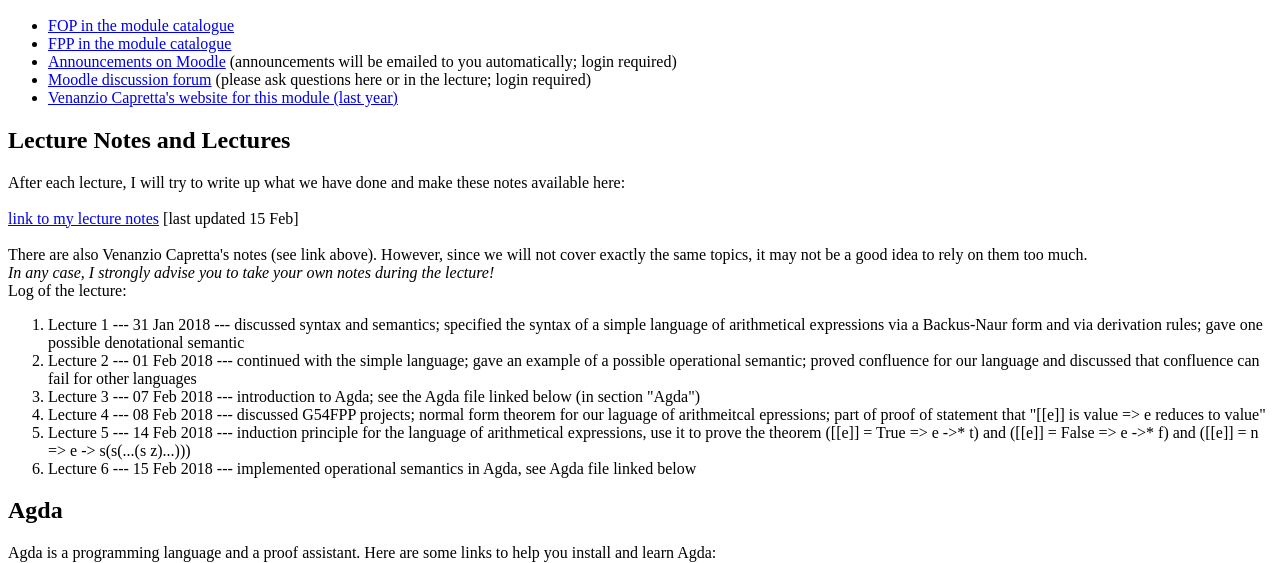
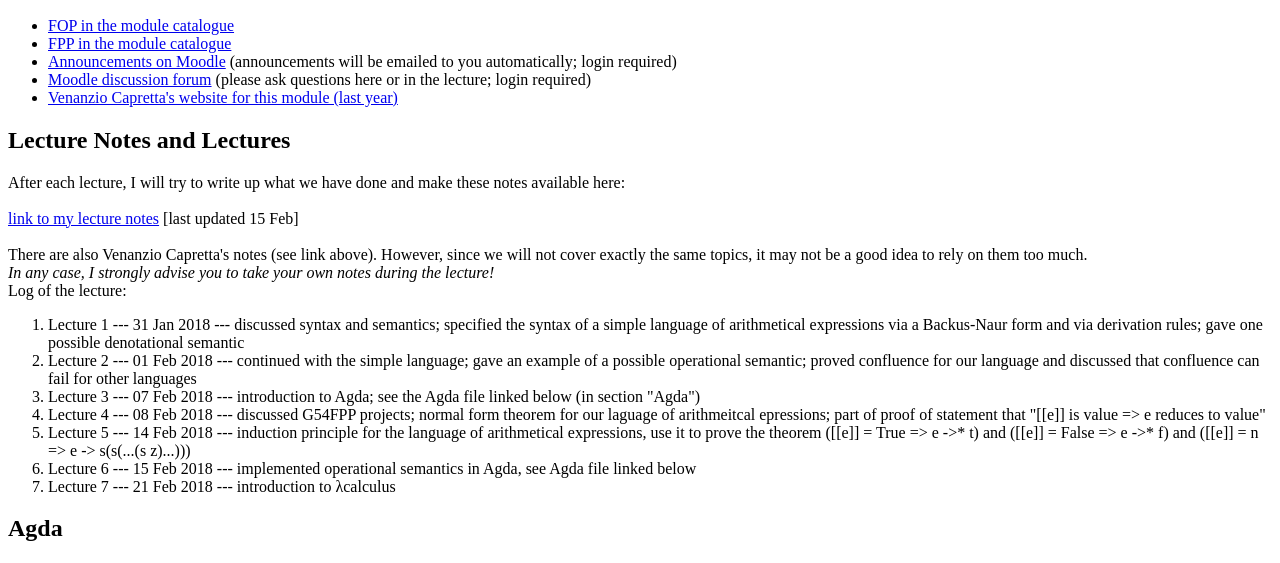
Before and after one commit to nicolaikraus/FOP2018, a plain HTML site: page index.html in a window 1280 px wide. Shown: the part 157-720 px from the top of the page. Drawn offline with Linux system fonts and the light colour scheme.

Commit message:
Update index.html
lecture 7

```diff
--- a/index.html
+++ b/index.html
@@ -63,6 +63,7 @@ Log of the lecture:
 <li> Lecture 4 --- 08 Feb 2018 --- discussed G54FPP projects; normal form theorem for our laguage of arithmeitcal epressions; part of proof of statement that "[[e]] is value => e reduces to value"</li>
 <li> Lecture 5 --- 14 Feb 2018 --- induction principle for the language of arithmetical expressions, use it to prove the theorem ([[e]] = True => e ->* t) and ([[e]] = False => e ->* f) and ([[e]] = n => e -> s(s(...(s z)...)))
 <li> Lecture 6 --- 15 Feb 2018 --- implemented operational semantics in Agda, see Agda file linked below
+<li> Lecture 7 --- 21 Feb 2018 --- introduction to &lambda;calculus
 </ol>
 
 <h2>Agda</h2>
```
